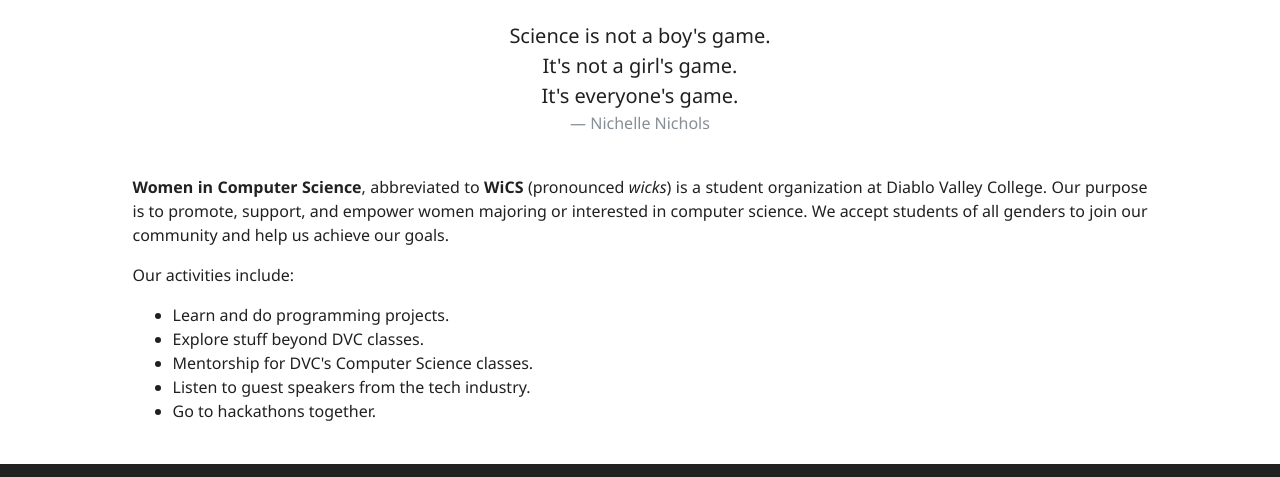
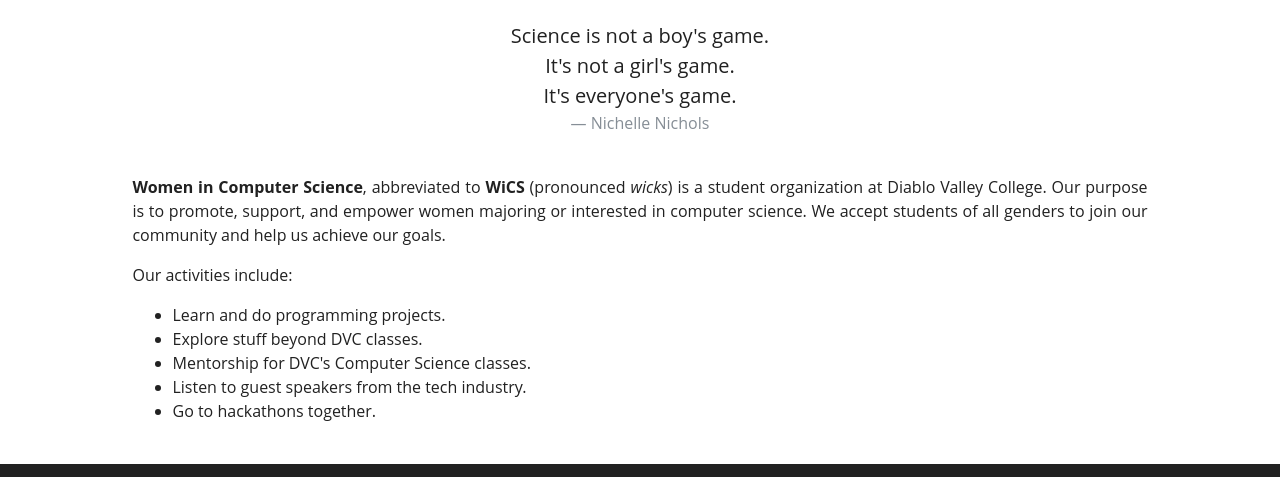
Before and after one commit to wics-dvc/wics-dvc.github.io, a website: page index.html in a window 1280 px wide. Shown: the part 481-958 px from the top of the page. Drawn offline with nearby package versions, Linux system fonts and the light colour scheme.

Commit message:
Change font

```diff
--- a/css/main.css
+++ b/css/main.css
@@ -1,6 +1,6 @@
 body {
   color: #212121;
-  font-family: 'Segoe UI', sans-serif;
+  font-family: 'Open Sans', sans-serif;
   padding-top: 50px; /* navbar height */
 }
 
--- a/index.html
+++ b/index.html
@@ -52,9 +52,9 @@
   </div>
 
   <!-- Home Content -->
-  <div class="container">
+  <div class="container" id="about">
     <!-- About -->
-    <div class="row justify-content-center" id="about">
+    <div class="row justify-content-center">
       <div class="col-11 col-m-8">
         <h1>About</h1>
         <blockquote class="blockquote text-center">
```
Also changed, not shown: src/pages/index.html (+2 -2 lines), img/dvc-button.png (deleted), js/smoothScrolling.js (indentation only).
